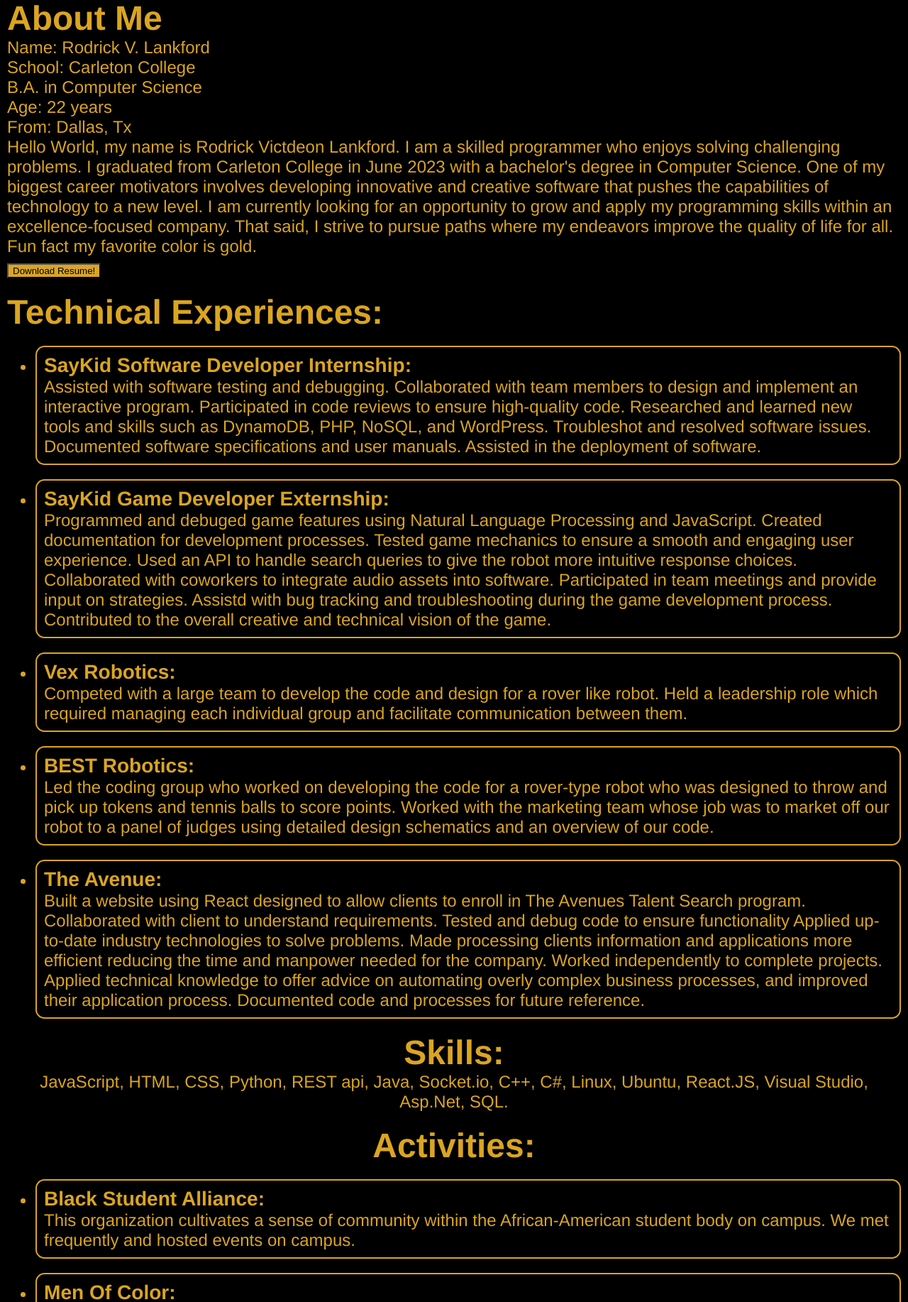
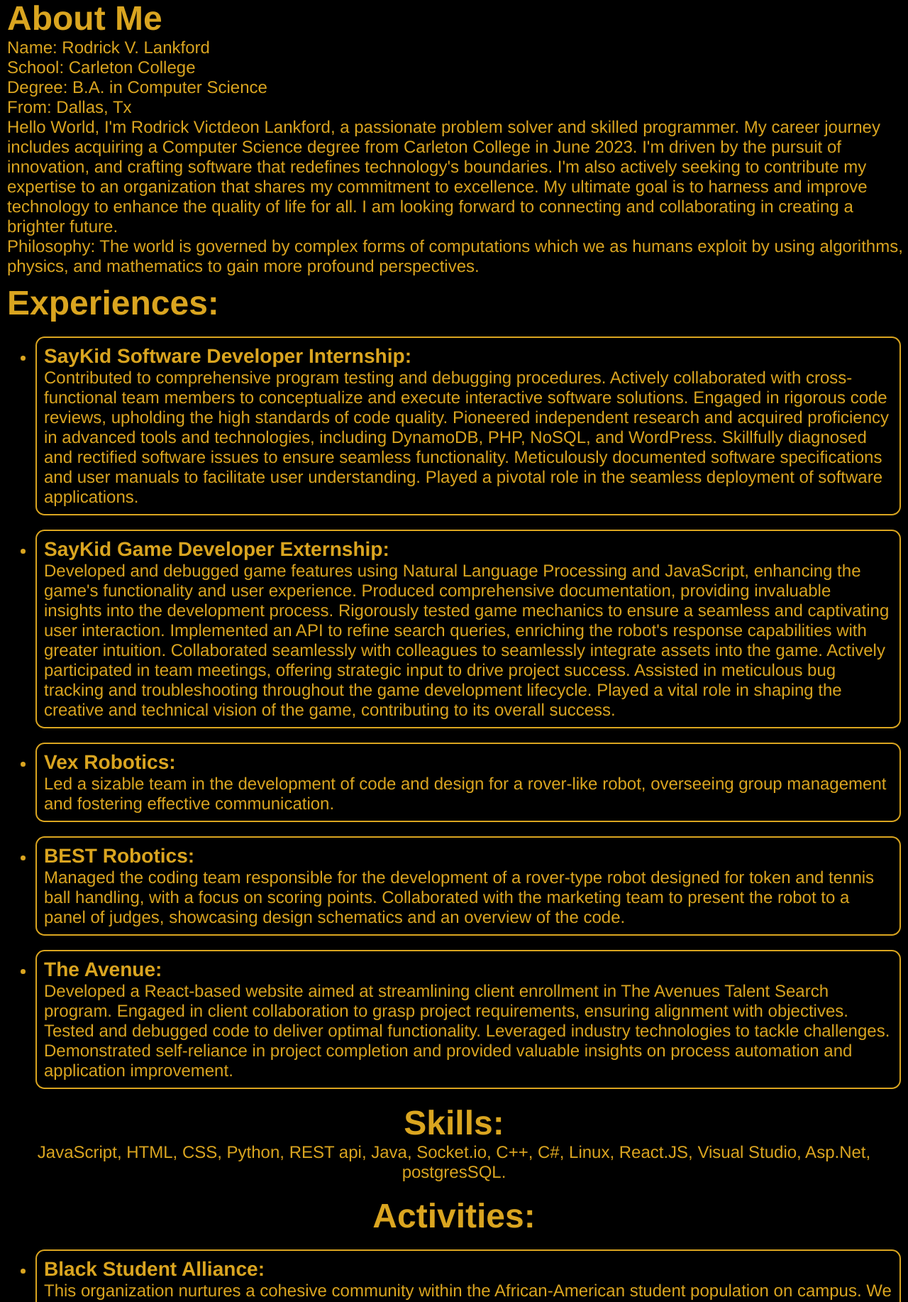
Before and after one commit to Rodrick12123/Personal-Website, a React (Create React App) app: page / in a window 1280 px wide. Shown: the part 457-2291 px from the top of the page at 71% size. Built offline with nearby package versions, Linux system fonts and the light colour scheme.

Commit message:
Minor change

```diff
--- a/src/Home.js
+++ b/src/Home.js
@@ -21,21 +21,22 @@
           <p>
             <p>Name: Rodrick V. Lankford</p>
             <p>School: Carleton College</p>
-              <p>B.A. in Computer Science</p>
-              <p>Age: 22 years</p>
+            <p>Degree: B.A. in Computer Science</p>
             <p>From: Dallas, Tx</p>
-              <p>Hello World, my name is Rodrick Victdeon Lankford. I am a skilled
-              programmer who enjoys solving challenging problems. I graduated from
-              Carleton College in June 2023 with a bachelor's degree in Computer Science.
-              One of my biggest career motivators involves developing innovative and creative software that pushes
-              the capabilities of technology to a new level. I am currently looking for an opportunity
-              to grow and apply my programming skills within an excellence-focused company.
-              That said, I strive to pursue paths where my endeavors improve the quality of life for all.</p>
+            <p>Hello World, I'm Rodrick Victdeon Lankford, a passionate problem solver and skilled programmer.
+              My career journey includes acquiring a Computer Science degree from Carleton College in June 2023. I'm driven
+              by the pursuit of innovation, and crafting software that redefines technology's boundaries.
+              I'm also actively seeking to contribute my expertise to an organization that
+              shares my commitment to excellence. My ultimate goal is to harness and improve technology to enhance
+              the quality of life for all. I am looking forward to connecting and collaborating in creating a brighter future.</p>
           </p>
-            <p>Fun fact my favorite color is gold.</p>
-            <form method="get" action="Resume For Rodrick Lankford.pdf">
+          <p>Philosophy: The world is governed by complex forms of computations which we as humans exploit by using
+            algorithms, physics, and mathematics to gain more profound perspectives.
+          </p>
+
+          {/* <form method="get" action="Rodrick V. Lankford's Resume.pdf">
             <button type="submit" className='button'>Download Resume!</button>
-            </form>
+          </form> */}
         </div>
 
       </div>
@@ -44,40 +45,41 @@
         {/* Experience */}
         <div className='home_r2elements'>
           <h1>
-              Technical Experiences:
+            Experiences:
           </h1>
           <ul>
-              <li><h3>SayKid Software Developer Internship:</h3> Assisted with software testing and debugging.
-              Collaborated with team members to design and implement an interactive program.
-              Participated in code reviews to ensure high-quality code.
-              Researched and learned new tools and skills such as DynamoDB, PHP, NoSQL, and WordPress.
-              Troubleshot and resolved software issues.
-              Documented software specifications and user manuals.
-              Assisted in the deployment of software.
+            <li><h3>SayKid Software Developer Internship:</h3> Contributed to comprehensive program testing and debugging procedures.
+              Actively collaborated with cross-functional team members to conceptualize and execute interactive software solutions.
+              Engaged in rigorous code reviews, upholding the high standards of code quality.
+              Pioneered independent research and acquired proficiency in advanced tools and technologies, including DynamoDB, PHP, NoSQL, and WordPress.
+              Skillfully diagnosed and rectified software issues to ensure seamless functionality.
+              Meticulously documented software specifications and user manuals to facilitate user understanding.
+              Played a pivotal role in the seamless deployment of software applications.
+
             </li>
-              <li><h3>SayKid Game Developer Externship:</h3> Programmed and debuged game features using Natural Language Processing and JavaScript.
-              Created documentation for development processes.
-              Tested game mechanics to ensure a smooth and engaging user experience.
-              Used an API to handle search queries to give the robot more intuitive response choices.
-              Collaborated with coworkers to integrate audio assets into software.
-              Participated in team meetings and provide input on strategies.
-              Assistd with bug tracking and troubleshooting during the game development process.
-              Contributed to the overall creative and technical vision of the game.
+            <li><h3>SayKid Game Developer Externship:</h3> Developed and debugged game features using Natural Language Processing and JavaScript, enhancing the game's functionality and user experience.
+              Produced comprehensive documentation, providing invaluable insights into the development process.
+              Rigorously tested game mechanics to ensure a seamless and captivating user interaction.
+              Implemented an API to refine search queries, enriching the robot's response capabilities with greater intuition.
+              Collaborated seamlessly with colleagues to seamlessly integrate assets into the game.
+              Actively participated in team meetings, offering strategic input to drive project success.
+              Assisted in meticulous bug tracking and troubleshooting throughout the game development lifecycle.
+              Played a vital role in shaping the creative and technical vision of the game, contributing to its overall success.
+
             </li>
-              <li><h3>Vex Robotics:</h3> Competed with a large team to
-              develop the code and design for a rover like robot. Held a leadership role which required managing
-              each individual group and facilitate communication between them.</li>
-              <li><h3>BEST Robotics:</h3> Led the coding group who worked on developing the code for a rover-type robot who was designed to throw and pick up tokens and tennis balls to score points.
-              Worked with the marketing team whose job was to market off our robot to a panel of judges using detailed design schematics and an overview of our code.
+            <li><h3>Vex Robotics:</h3> Led a sizable team in the development of code
+              and design for a rover-like robot, overseeing group management and fostering
+              effective communication.</li>
+            <li><h3>BEST Robotics:</h3> Managed the coding team responsible for the development of a rover-type robot designed for token and tennis ball handling,
+              with a focus on scoring points. Collaborated with the marketing team to present
+              the robot to a panel of judges, showcasing design schematics and an overview of the code.
             </li>
-              <li><h3>The Avenue:</h3> Built a website using React designed to allow clients to enroll in The Avenues Talent Search program.
-              Collaborated with client to understand requirements.
-              Tested and debug code to ensure functionality
-              Applied up-to-date industry technologies to solve problems.
-              Made processing clients information and applications more efficient reducing the time and manpower needed for the company.
-              Worked independently to complete projects.
-              Applied technical knowledge to offer advice on automating overly complex business processes, and improved their application process.
-              Documented code and processes for future reference.
+            <li><h3>The Avenue:</h3> Developed a React-based website aimed at streamlining client enrollment in The Avenues Talent Search program.
+              Engaged in client collaboration to grasp project requirements, ensuring alignment with objectives.
+              Tested and debugged code to deliver optimal functionality.
+              Leveraged industry technologies to tackle challenges.
+              Demonstrated self-reliance in project completion and provided valuable insights on process automation and application improvement.
+
             </li>
           </ul>
         </div>
@@ -88,8 +90,8 @@
         </h1>
         <p>
           JavaScript, HTML, CSS, Python, REST api,
-              Java, Socket.io, C++, C#, Linux, Ubuntu,
-              React.JS, Visual Studio, Asp.Net, SQL.
+          Java, Socket.io, C++, C#, Linux,
+          React.JS, Visual Studio, Asp.Net, postgresSQL.
         </p>
       </div>
 
@@ -100,19 +102,22 @@
         <div className='home_r2elements'>
 
           <ul>
-              <li><h3>Black Student Alliance:</h3> This organization cultivates a
-              sense of community within the African-American student body on campus. We met frequently and
-              hosted events on campus.
+            <li><h3>Black Student Alliance:</h3> This organization nurtures a cohesive community within the
+              African-American student population on campus.
+              We met regularly and held campus-based events
+              to foster unity and engagement.
             </li>
 
-              <li><h3>Men Of Color:</h3> This is a group of intellectual men of different ethnic backgrounds
-              who pursue excellence and lifelong relationships. We met regularly to check in on each other
-              and to plan events and career panels.
+            <li><h3>Men Of Color:</h3> This organization comprises accomplished individuals from
+              diverse ethnic backgrounds who actively pursue excellence and foster enduring
+              interpersonal connections. We convened regularly to provide mutual support,
+              coordinate events, and orchestrated informative career panels.
             </li>
 
-              <li><h3>Cultural Houses Events Manager:</h3> Hosted events for the Carleton community and cultural
-              housing groups. These various events included but were not limited to Thanksgiving
-              meals, field trips, cultural awareness talks, and more.
+            <li><h3>Cultural Houses Events Manager:</h3> Facilitated events catering to the Carleton community and cultural housing organizations.
+              These diverse occasions encompassed, among other activities,
+              Thanksgiving gatherings, educational excursions, thought-provoking
+              discussions on cultural awareness, and a range of engaging initiatives.
             </li>
 
 
@@ -127,9 +132,7 @@
           Contact Me:
         </h1>
 
-          <p>
-            <LinkedInIcon className='icon' /> https://www.linkedin.com/in/rodrickl/
-          </p>
+
         <p>
           <PhoneIcon className='icon' /> 972-341-7772
         </p>
@@ -137,7 +140,7 @@
           <GitHubIcon className='icon' /> https://github.com/Rodrick12123
         </p>
         <p>
-            <EmailIcon className= 'icon' /> lankfordr51@gmail.com
+          <EmailIcon className='icon' /> lankfordr51@gmail.com
         </p>
         {/* contact form here */}
         <h1>Or Email Me Here:</h1>
```
Also changed, not shown: src/Projects.js (+8 -8 lines), 2 other files (tests, documents, lock files or other folders). Lines whose indentation alone changed are shown as unchanged.
